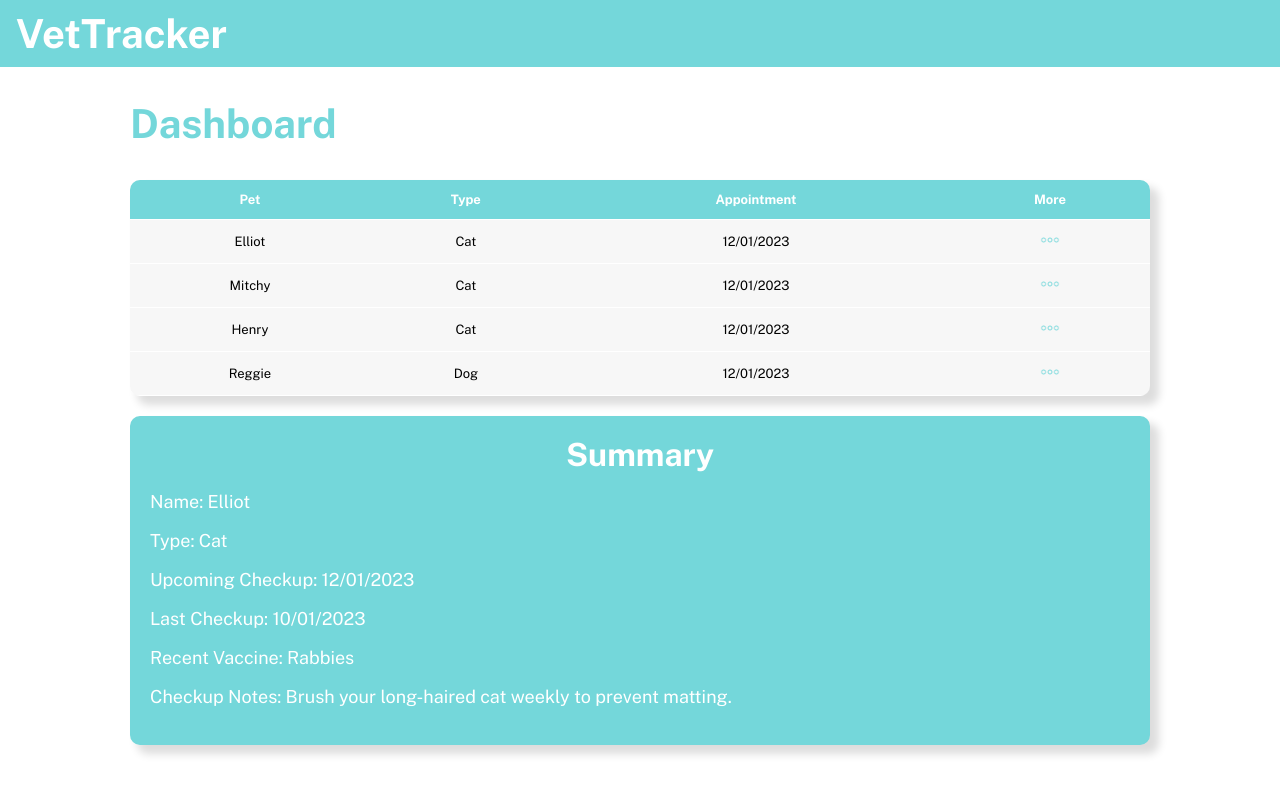
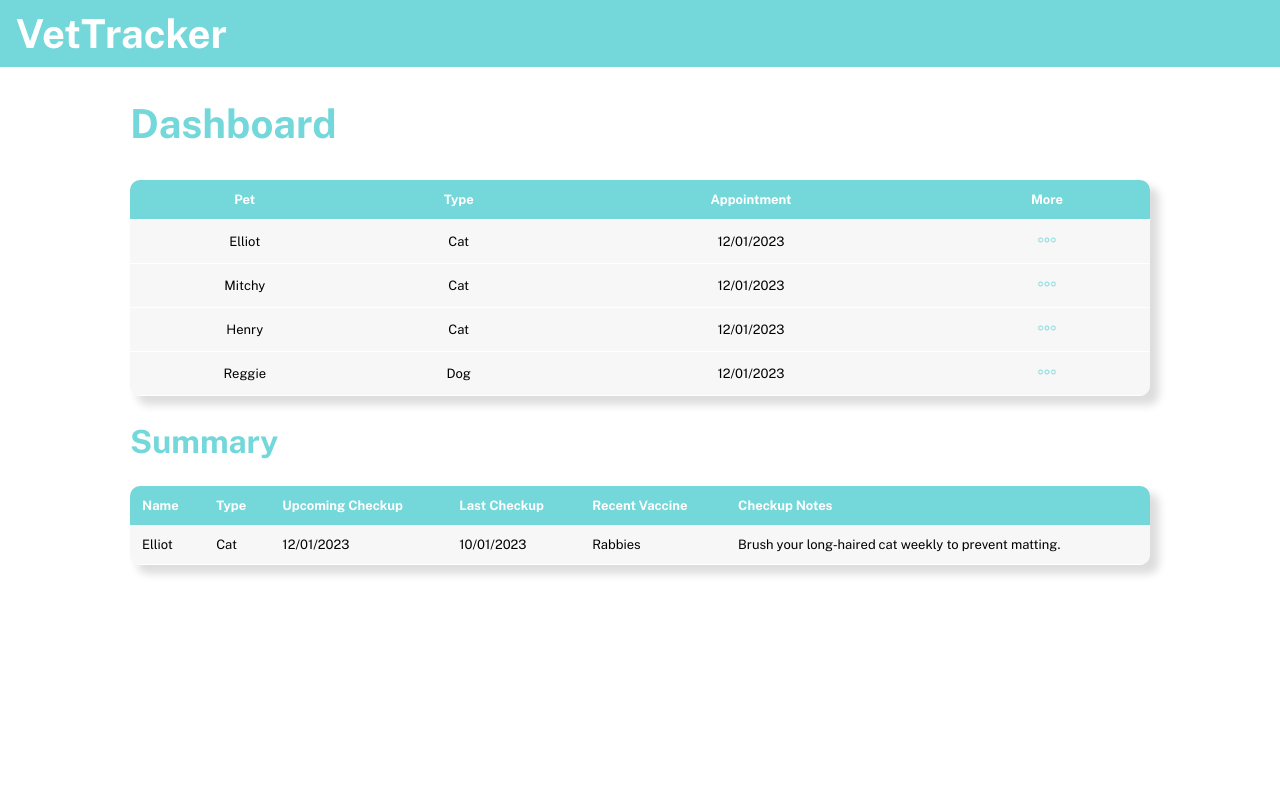
Before and after one commit to Kimberlynolsin/VetTracker, a React (Vite) app: page /dashboard in a window 1280 px wide. Both pictures are taken after a click on the picture 1050 px from the left and 240 px from the top of the page. Shown: the top 794 px of the page. Built offline with nearby package versions, Linux system fonts and the light colour scheme.

Commit message:
Dashboard (#8)
* changed table style and add event listener

* add summary to dashboard

* create new file with summary details

* add styling to summary

```diff
--- /dev/null
+++ b/src/components/Summary/Summary.jsx
@@ -0,0 +1,35 @@
+const Summary = ({ selectedPet }) => {
+  return (
+    <section className="summary">
+      <h2 className="summary__title">Summary</h2>
+      {selectedPet && (
+        <>
+          <table className="summary__table">
+            <thead>
+              <tr>
+                <th className="summary__category">Name</th>
+                <th className="summary__category">Type</th>
+                <th className="summary__category">Upcoming Checkup</th>
+                <th className="summary__category">Last Checkup</th>
+                <th className="summary__category">Recent Vaccine</th>
+                <th className="summary__category">Checkup Notes</th>
+              </tr>
+            </thead>
+            <tbody>
+              <tr>
+                <td className="summary__details">{selectedPet.name}</td>
+                <td className="summary__details">{selectedPet.type}</td>
+                <td className="summary__details">{selectedPet.appointment}</td>
+                <td className="summary__details"> {selectedPet.lastAppointment}</td>
+                <td className="summary__details">{selectedPet.vaccine}</td>
+                <td className="summary__details">{selectedPet.note}</td>
+              </tr>
+            </tbody>
+          </table>
+        </>
+      )}
+    </section>
+  );
+};
+
+export default Summary;
--- /dev/null
+++ b/src/components/Summary/Summary.scss
@@ -0,0 +1,25 @@
+.summary {
+  &__title {
+    color: $primary;
+    // text-align: center
+  }
+
+  &__table {
+    @include card;
+    border-collapse: collapse;
+    width: 100%;
+    background-color: #f7f7f7;
+    overflow: hidden;
+  }
+  &__details {
+    text-align: left;
+    border-bottom: 1px solid white;
+    padding: 1.2rem;
+  }
+  &__category {
+    padding: 1.2rem;
+    text-align: left;
+    background-color: $primary;
+    color: white;
+  }
+}
--- a/src/pages/Dashboard/Dashboard.jsx
+++ b/src/pages/Dashboard/Dashboard.jsx
@@ -1,7 +1,11 @@
 import { useState } from "react";
 import Header from "../../components/Header/Header";
+
+import more from "../../assets/icons/more.png";
+import Summary from "../../components/Summary/Summary";
 import { petList } from "../../content";
-import more from "../../assets/icons/more.png";
+
+
 
 const Dashboard = () => {
   const [selectedPetInfo, setSelectedPetInfo] = useState(null);
@@ -19,20 +23,21 @@ const Dashboard = () => {
         <h1 className="dashboard__title">Dashboard</h1>
         <table className="dashboard__container">
           <thead>
-            <tr>
-              <th>Pet</th>
-              <th>Type</th>
-              <th>Appointment</th>
-              <th>More</th>
+            <tr className="dashboard__row">
+              <th className="dashboard__category">Pet</th>
+              <th className="dashboard__category">Type</th>
+              <th className="dashboard__category">Appointment</th>
+              <th className="dashboard__category">More</th>
             </tr>
           </thead>
           <tbody>
             {petList.map((e) => (
-              <tr key={e.id}>
-                <td>{e.name}</td>
-                <td>{e.type}</td>
-                <td>{e.appointment}</td>
-                <td>
+
+              <tr className="dashboard__row" key={e.id}>
+                <td className="dashboard__table">{e.name}</td>
+                <td className="dashboard__table">{e.type}</td>
+                <td className="dashboard__table">{e.appointment}</td>
+                <td className="dashboard__table">
                   <img
                     src={more}
                     onClick={(event) => handleRowClick(event, e.id)}
@@ -43,27 +48,10 @@ const Dashboard = () => {
             ))}
           </tbody>
         </table>
-        <div className="dashboard__pet__info">
-          <h2 className="dashboard__pet__summary">Summary</h2>
-          {selectedPet && (
-            <>
-              <p className="dashboard__pet__text">Name: {selectedPet.name}</p>
-              <p className="dashboard__pet__text">Type: {selectedPet.type}</p>
-              <p className="dashboard__pet__text">
-                Upcoming Checkup: {selectedPet.appointment}
-              </p>
-              <p className="dashboard__pet__text">
-                Last Checkup: {selectedPet.lastAppointment}
-              </p>
-              <p className="dashboard__pet__text">
-                Recent Vaccine: {selectedPet.vaccine}
-              </p>
-              <p className="dashboard__pet__text">
-                Checkup Notes: {selectedPet.note}
-              </p>
-            </>
-          )}
-        </div>
+
+        <Summary selectedPet={selectedPet} />
+
+
       </section>
     </>
   );
--- a/src/pages/Dashboard/Dashboard.scss
+++ b/src/pages/Dashboard/Dashboard.scss
@@ -7,28 +7,30 @@
     color: $primary;
   }
 
-  table {
+
+  &__container {
+
+
     @include card;
     border-collapse: collapse;
     width: 100%;
     background-color: #f7f7f7;
     overflow: hidden;
   }
-  td {
+  &__table {
     text-align: center;
   }
-  td,
-  th {
+  &__table,
+  &__category {
     border-bottom: 1px solid white;
     padding: 1rem;
   }
-  tr:hover {
+  &__row:hover {
     background-color: #ddd;
     color: black;
   }
-  th {
-    padding-top: 12px;
-    padding-bottom: 12px;
+  &__category {
+    padding: 1.2rem;
     text-align: center;
     background-color: $primary;
     color: white;
--- a/src/styles/styles.scss
+++ b/src/styles/styles.scss
@@ -3,6 +3,8 @@
 @import './partials/global';
 //components
 @import '../components/Header/Header.scss';
+@import '../components/Summary/Summary.scss';
+
 //pages
 @import "../pages/Homepage/HomePage.scss";
 @import '../pages/Signup/SignUp.scss';
```
